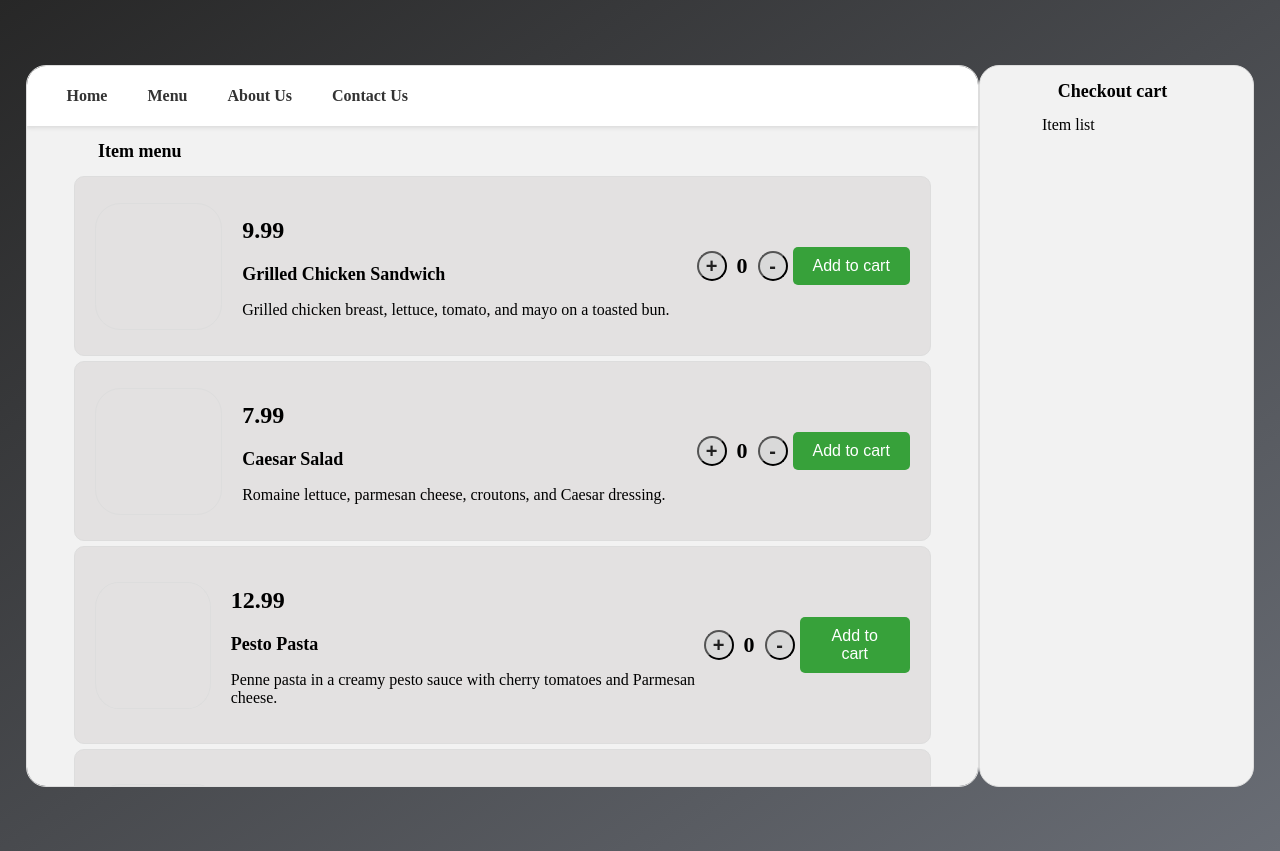
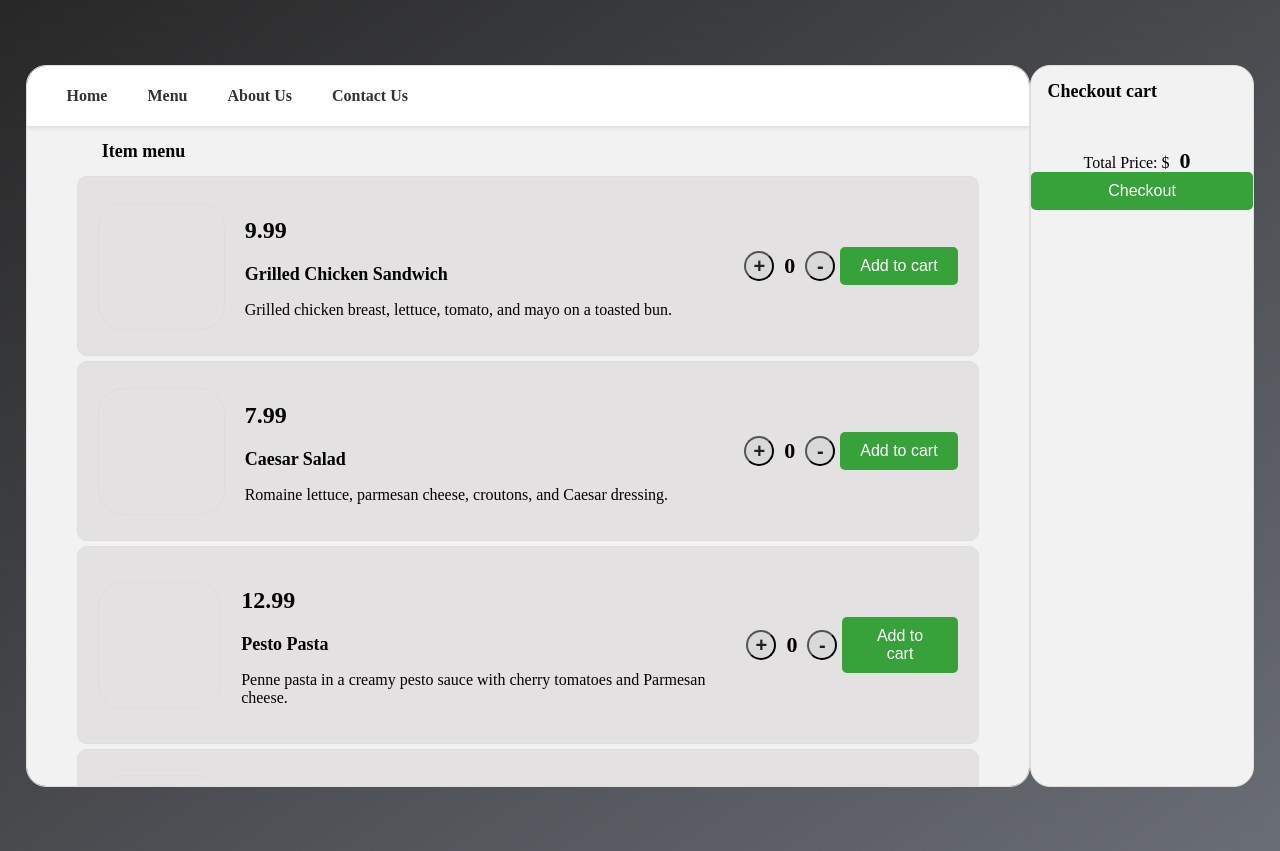
Before and after one commit to nnorton1207/comp4600_finalproject, a plain HTML site: page index.html in a window 1280 px wide. Drawn offline with Linux system fonts and the light colour scheme.

Commit message:
Update index.html

```diff
--- a/index.html
+++ b/index.html
@@ -51,7 +51,6 @@
             background-color: #f2f2f2;
             border-radius: 20px;
             overflow:auto;
-            padding-left: 5%;
             border: 1px solid #ddd;
         }
         .image-container {
@@ -103,6 +102,49 @@
             border-radius: 5px;
             cursor: pointer;
         }
+        .remove-item-btn {
+            background-color: #a91d1d;
+            border: none;
+            color: white;
+            padding: 10px 20px;
+            text-align: center;
+            text-decoration: none;
+            font-size: 16px;
+            border-radius: 5px;
+            cursor: pointer;
+        }
+        .checkout-container {
+            display: flex;
+            flex-direction: column;
+            align-items: center;
+            margin-top: 20px;
+            position: relative;
+        }
+
+        .price-section {
+            background-color: #f2f2f2;
+            border-radius: 10px;
+            padding: 10px;
+            margin-bottom: 10px;
+        }
+
+        .checkout-btn {
+            background-color: #37a13a;
+            border: none;
+            color: white;
+            padding: 10px 20px;
+            text-align: center;
+            text-decoration: none;
+            font-size: 16px;
+            border-radius: 5px;
+            cursor: pointer;
+            position: absolute;
+            bottom: 0;
+            left: 0;
+            right: 0;
+            margin: 0 auto;
+        }
+
 
         nav {
             background-color: #fff;
@@ -138,6 +180,23 @@
             background-color: #333;
             color: #fff;
         }
+        ::-webkit-scrollbar {
+        width: 10px;
+        height: 10px;
+        }
+
+        ::-webkit-scrollbar-track {
+            background-color: #f2f2f2;
+        }
+
+        ::-webkit-scrollbar-thumb {
+            background-color: #ccc;
+            border-radius: 5px;
+        }
+
+        ::-webkit-scrollbar-thumb:hover {
+            background-color: #aaa;
+        }
 
     </style>
 </head>
@@ -162,11 +221,18 @@
             <div class="header">
                 <h2 class="heading">Checkout cart</h2>
             </div>
-            <div id="cart">Item list</div>
+            <div id="cart"></div>
+            <div class="checkout-container">
+                <div class="price-section">
+                    <p>Total Price: $<span id="total_price">0</span></p>
+                </div>
+                <button class="checkout-btn" onclick="checkout()">Checkout</button>
+            </div>
         </div>
 
     </div>
 
     <script type="text/javascript" src="get_table.js"></script>
+    <script type="text/javascript" src="get_cart.js"></script>
 </body>
 </html>
```
